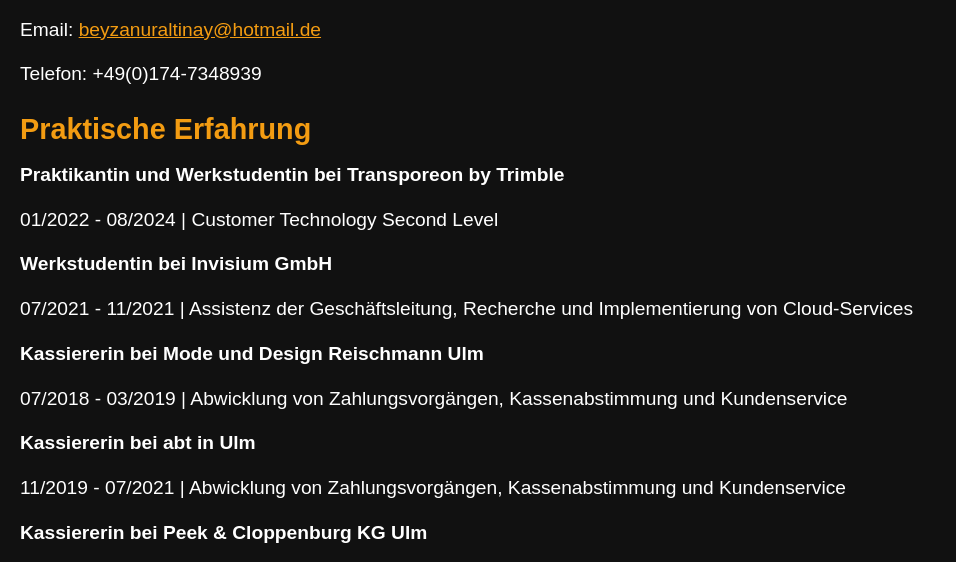
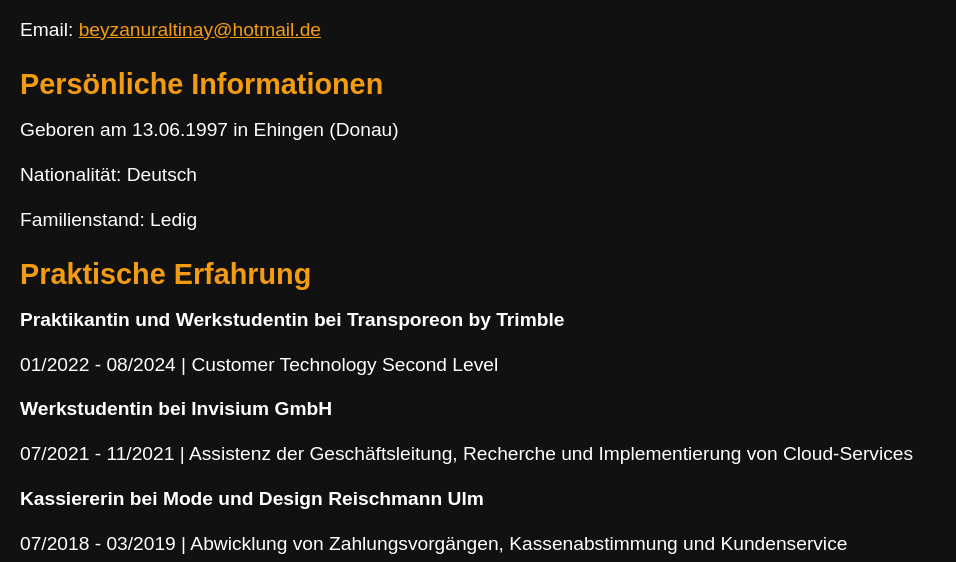
Before and after one commit to byzaltny/beyzanuraltinay.github.io, a plain HTML site: page resume.html in a window 1280 px wide. Shown: the part 207-769 px from the top of the page, without its empty margins (0-956 px from the left). Drawn offline with Linux system fonts and the light colour scheme.

Commit message:
Update resume.html

```diff
--- a/resume.html
+++ b/resume.html
@@ -93,7 +93,13 @@
         <div class="info-section">
             <p>Schwenkstr. 1, 89604 Allmendingen</p>
             <p>Email: <a href="mailto:beyzanuraltinay@hotmail.de" style="color: #f39c12;">beyzanuraltinay@hotmail.de</a></p>
-            <p>Telefon: +49(0)174-7348939</p>
+        </div>
+
+         <h2>Persönliche Informationen</h2>
+        <div class="info-section">
+            <p>Geboren am 13.06.1997 in Ehingen (Donau)</p>
+            <p>Nationalität: Deutsch</p>
+            <p>Familienstand: Ledig</p>
         </div>
 
         <h2>Praktische Erfahrung</h2>
@@ -137,13 +143,6 @@
         <div class="info-section">
             <p>2022 - Ausbildereignungprüfung nach der AEVO mit Erfolg abgelegt</p>
         </div>
-
-        <h2>Persönliche Informationen</h2>
-        <div class="info-section">
-            <p>Geboren am 13.06.1997 in Ehingen (Donau)</p>
-            <p>Nationalität: Deutsch</p>
-            <p>Familienstand: Ledig</p>
-        </div>
     </section>
 
     <footer>
```
